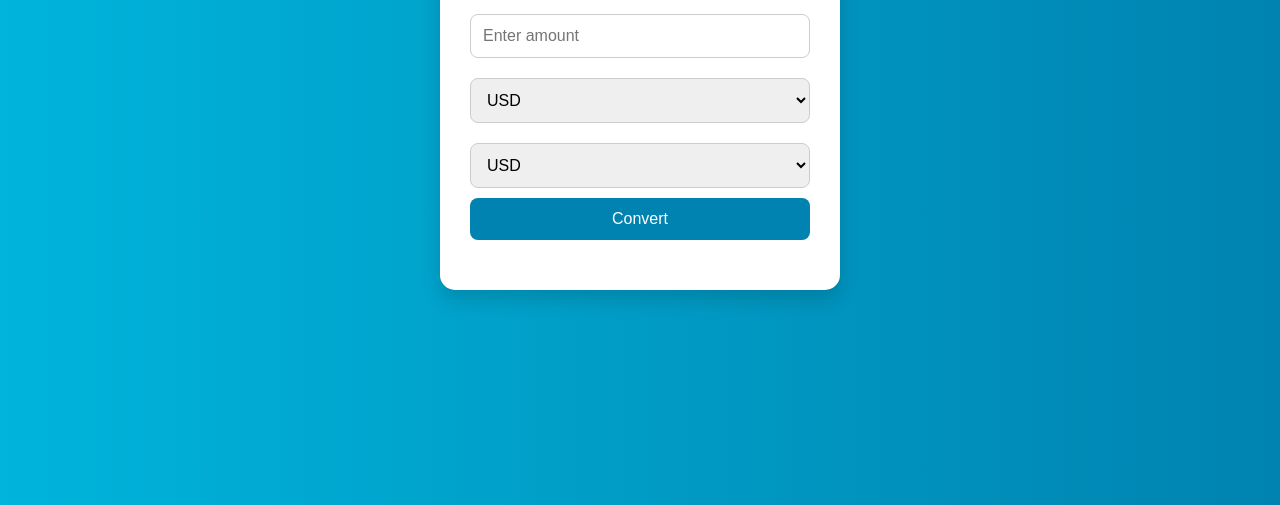
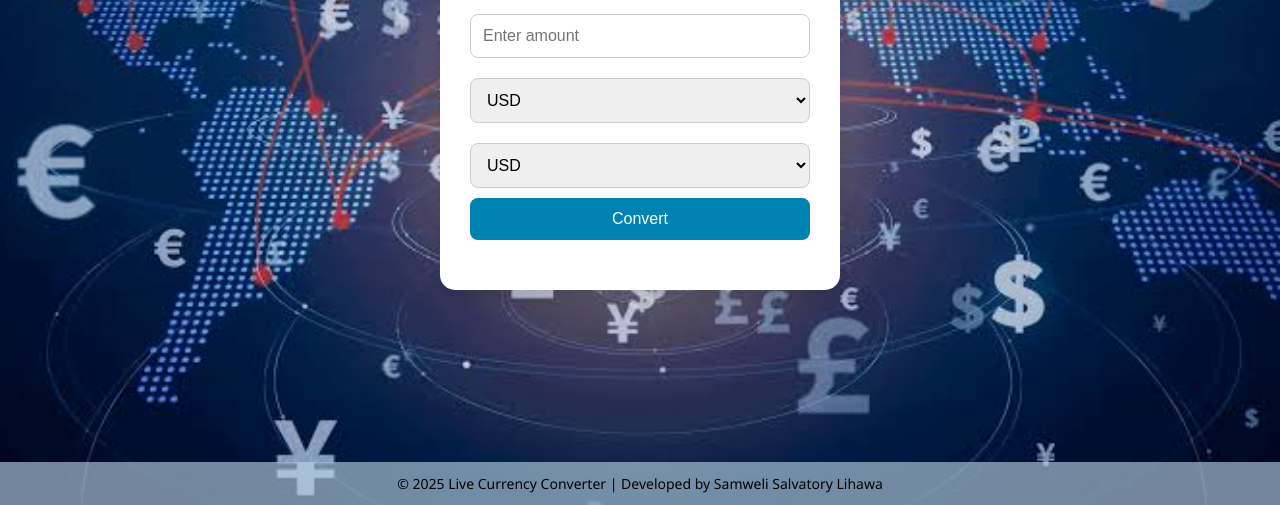
Before and after one commit to samweli-dotcom/currency-converter, a plain HTML site: page index.html in a window 1280 px wide. Shown: the part 295-800 px from the top of the page. Drawn offline with Linux system fonts and the light colour scheme.

Commit message:
Add files via upload
Added complete Live Currency Converter project files

```diff
--- a/index.html
+++ b/index.html
@@ -31,7 +31,9 @@
 
     <div id="result"></div>
   </div>
-
+  <footer>
+    <p>&copy; 2025 Live Currency Converter | Developed by Samweli Salvatory Lihawa</p>
+  </footer>
   <script src="script.js"></script>
 </body>
 </html>
--- a/script.js
+++ b/script.js
@@ -13,7 +13,12 @@ async function convertCurrency() {
 
   try {
     resultDiv.innerText = "Converting...";
+
     const response = await fetch(url);
+    if (!response.ok) {
+      throw new Error(`HTTP error! Status: ${response.status}`);
+    }
+
     const data = await response.json();
 
     if (data.result !== undefined) {
--- a/style.css
+++ b/style.css
@@ -1,19 +1,27 @@
+/* Reset style */
 * {
   box-sizing: border-box;
   margin: 0;
   padding: 0;
 }
 
+/* Body style with background image */
 body {
   font-family: 'Segoe UI', Tahoma, Geneva, Verdana, sans-serif;
-    background: linear-gradient(to right, #00b4db, #0083b0);
+  background-image: url("currency.jpg"); /* Badilisha jina la picha kama unataka */
+  background-size: cover;
+  background-position: center;
+  background-repeat: no-repeat;
   min-height: 100vh;
   display: flex;
+  flex-direction: column;
   justify-content: center;
   align-items: center;
   padding: 20px;
+  position: relative;
 }
 
+/* Converter container */
 .converter {
   background-color: #ffffff;
   padding: 30px;
@@ -24,11 +32,13 @@
   text-align: center;
 }
 
+/* Heading */
 .converter h2 {
   margin-bottom: 20px;
   color: #0083b0;
 }
 
+/* Input & dropdowns */
 input, select {
   width: 100%;
   padding: 12px;
@@ -38,6 +48,7 @@
   font-size: 16px;
 }
 
+/* Convert button */
 button {
   background-color: #0083b0;
   color: white;
@@ -54,6 +65,7 @@
   background-color: #005f73;
 }
 
+/* Result display */
 #result {
   margin-top: 20px;
   font-size: 18px;
@@ -61,7 +73,20 @@
   color: #333;
 }
 
-  /* Media query for smaller devices */
+/* Footer style */
+footer {
+  text-align: center;
+  color: rgb(5, 0, 0);
+  font-size: 14px;
+  background-color: rgba(191, 218, 236, 0.6);
+  padding: 12px;
+  width: 100%;
+  position: fixed;
+  bottom: 0;
+  left: 0;
+}
+
+/* Responsive design */
 @media (max-width: 500px) {
   .converter {
     padding: 20px;
@@ -71,4 +96,9 @@
     font-size: 15px;
     padding: 10px;
   }
+
+  footer {
+    font-size: 13px;
+    padding: 10px;
   }
+}
```
Also changed, not shown: currency.jpg (added), 1 other file. Lines whose indentation alone changed are shown as unchanged.
